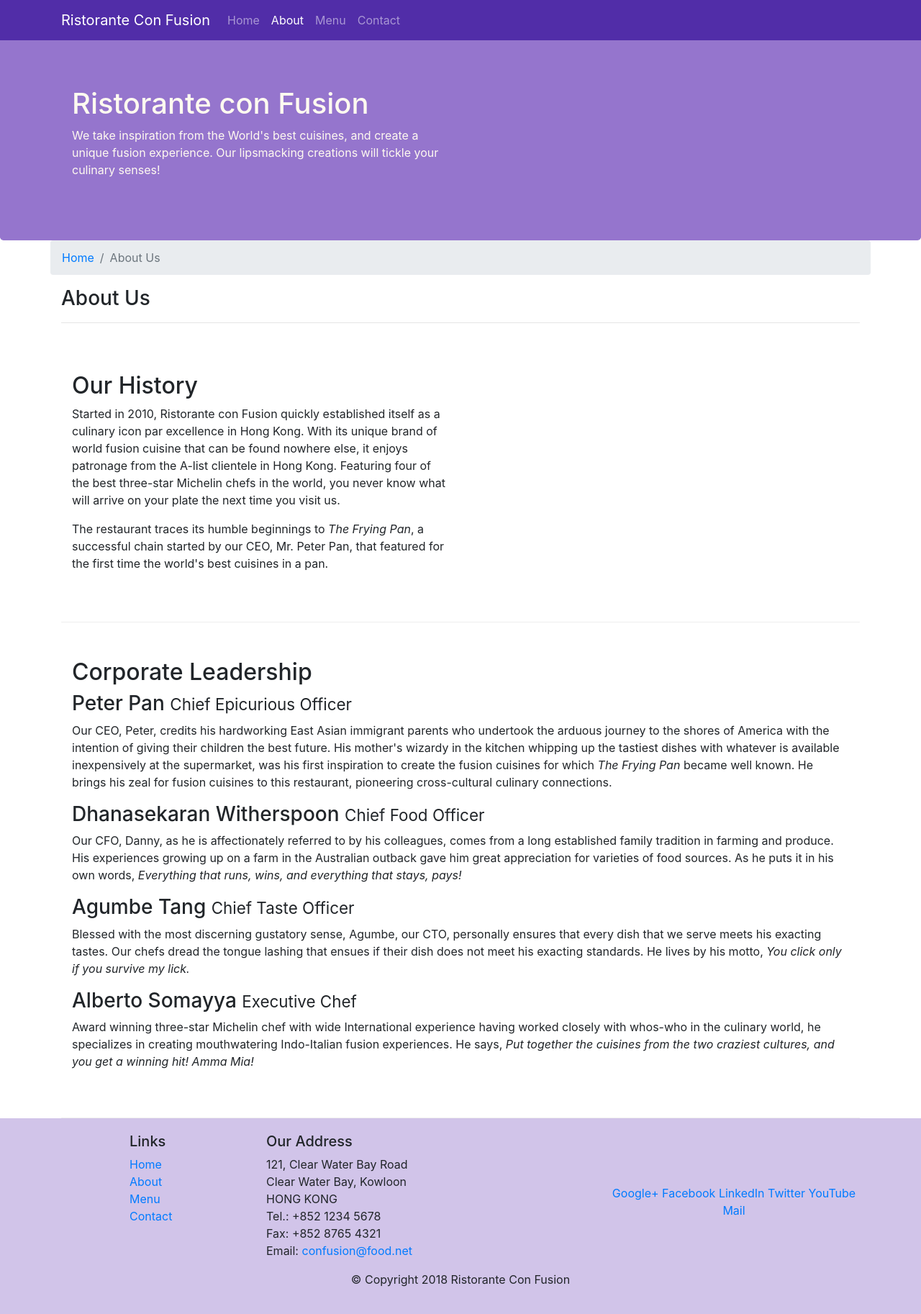
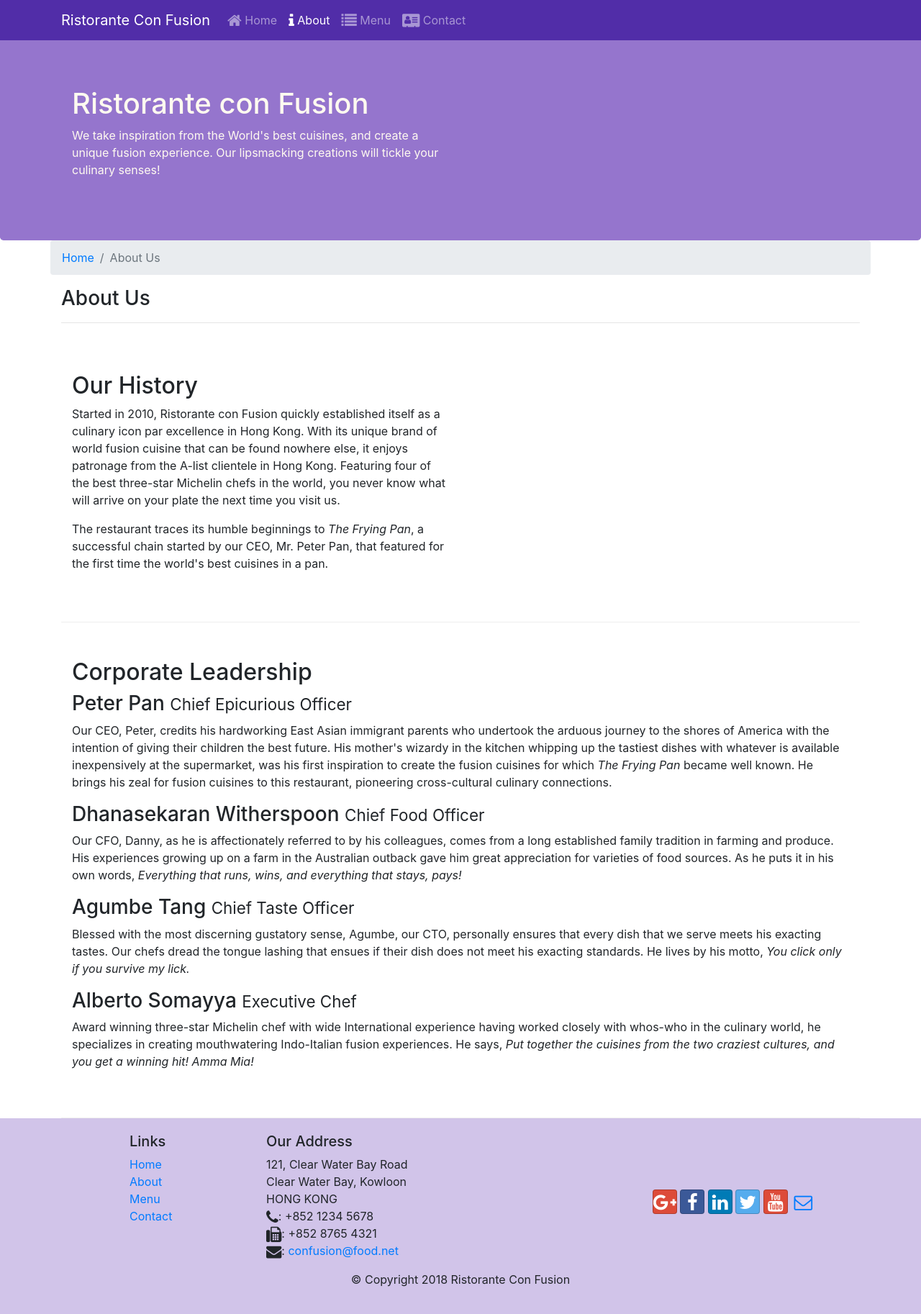
Before and after one commit to starmaerker/Coursera-Intro-Bootstrap, a website: page aboutus.html in a window 1280 px wide. Shown: the whole page at 72% size. Drawn offline with nearby package versions, Linux system fonts and the light colour scheme.

Commit message:
added icon fonts

```diff
--- a/aboutus.html
+++ b/aboutus.html
@@ -25,10 +25,13 @@
             <a class="navbar-brand" href="#">Ristorante Con Fusion</a>
             <div class="collapse navbar-collapse" id="Navbar">
                 <ul class="navbar-nav mr-auto">
-                    <li class="nav-item"><a class="nav-link" href="./index.html">Home</a></li>
-                    <li class="nav-item active"><a class="nav-link" href="#">About</a></li>
-                    <li class="nav-item"><a class="nav-link" href="#">Menu</a></li>
-                    <li class="nav-item"><a class="nav-link" href="#">Contact</a></li>
+                    <li class="nav-item"><a class="nav-link" href="./index.html"><span class="fa fa-home fa-lg"></span>
+                            Home</a></li>
+                    <li class="nav-item active"><a class="nav-link" href="#"><span class="fa fa-info fa-lg"></span>
+                            About</a></li>
+                    <li class="nav-item"><a class="nav-link" href="#"><span class="fa fa-list fa-lg"></span> Menu</a></li>
+                    <li class="nav-item"><a class="nav-link" href="#"><span class="fa fa-address-card fa-lg"></span>
+                            Contact</a></li>
                 </ul>
             </div>
         </div>
@@ -127,19 +130,21 @@
                         121, Clear Water Bay Road<br>
                         Clear Water Bay, Kowloon<br>
                         HONG KONG<br>
-                        Tel.: +852 1234 5678<br>
-                        Fax: +852 8765 4321<br>
-                        Email: <a href="mailto:confusion@food.net">confusion@food.net</a>
+                        <i class="fa fa-phone fa-lg"></i>: +852 1234 5678<br>
+                        <i class="fa fa-fax fa-lg"></i>: +852 8765 4321<br>
+                        <i class="fa fa-envelope fa-lg"></i>:
+                        <a href="mailto:confusion@food.net">confusion@food.net</a>
                     </address>
                 </div>
                 <div class="col-12 col-sm-4 align-self-center">
                     <div class="text-center">
-                        <a href="http://google.com/+">Google+</a>
-                        <a href="http://www.facebook.com/profile.php?id=">Facebook</a>
-                        <a href="http://www.linkedin.com/in/">LinkedIn</a>
-                        <a href="http://twitter.com/">Twitter</a>
-                        <a href="http://youtube.com/">YouTube</a>
-                        <a href="mailto:">Mail</a>
+                        <a class="btn btn-social-icon btn-google" href="http://google.com/+"><i class="fa fa-google-plus"></i></a>
+                        <a class="btn btn-social-icon btn-facebook" href="http://www.facebook.com/profile.php?id="><i
+                                class="fa fa-facebook"></i></a>
+                        <a class="btn btn-social-icon btn-linkedin" href="http://www.linkedin.com/in/"><i class="fa fa-linkedin"></i></a>
+                        <a class="btn btn-social-icon btn-twitter" href="http://twitter.com/"><i class="fa fa-twitter"></i></a>
+                        <a class="btn btn-social-icon btn-google" href="http://youtube.com/"><i class="fa fa-youtube"></i></a>
+                        <a class="btn btn-social-icon" href="mailto:"><i class="fa fa-envelope-o"></i></a>
                     </div>
                 </div>
             </div>
```
Also changed, not shown: index.html (+18 -13 lines).
